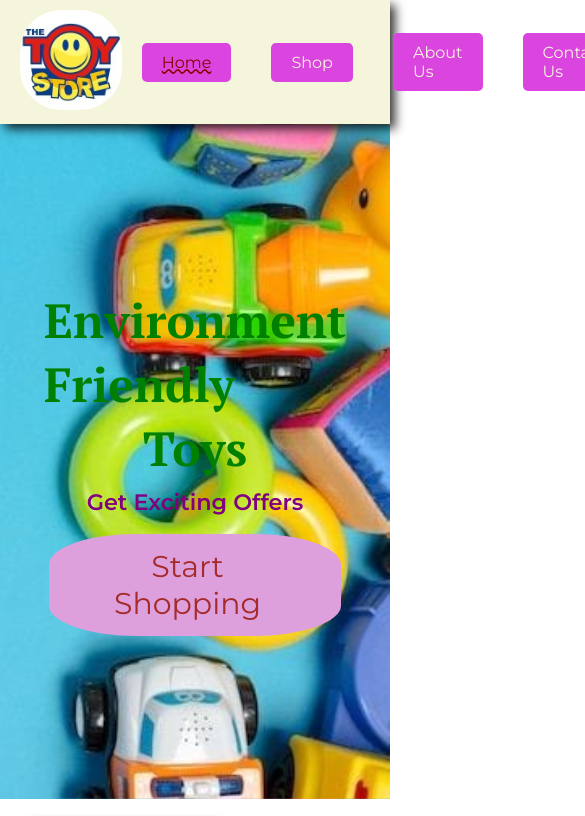
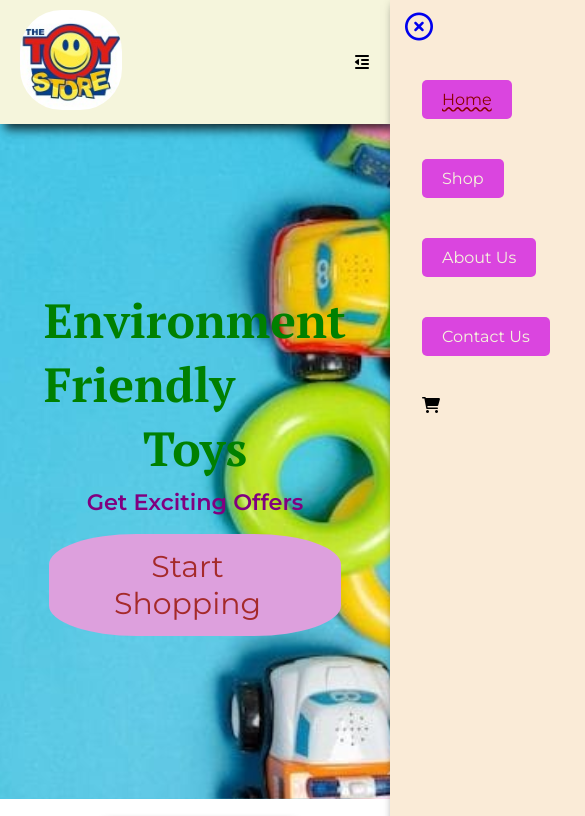
Before and after one commit to maiesha404/web-dev, a plain HTML site: page FinalProject/index.html in a window 390 px wide. Shown: the top 816 px of the page, 585 px wide, since content can reach past the window. Drawn offline with Linux system fonts and the light colour scheme.

Commit message:
Add files via upload

```diff
--- a/FinalProject/index.html
+++ b/FinalProject/index.html
@@ -13,13 +13,18 @@
         <a href="#"> <img src="/images/logo.jpg" class="LOGO" alt="LOGO"> </a>
 
         <div>
-            <ul class="nav-bar">
+            <ul id="nav-bar">
                 <li><a class="active" href="index.html">Home</a></li>
                 <li><a href="shop.html">Shop</a></li>
                 <li><a href="about.html">About Us</a></li>
                 <li><a href="contact.html">Contact Us</a></li>
                 <li><i class="fa-solid fa-cart-shopping"></i></a></li>
+                <a href="#" id="back"><i class="fa-regular fa-circle-xmark"></i></a>
             </ul>
+        </div>
+
+        <div id="nav">
+            <i id="bar" class="fas fa-outdent"></i>
         </div>
     </section>
 
--- a/FinalProject/script.js
+++ b/FinalProject/script.js
@@ -0,0 +1,15 @@
+const back = document.getElementById('back');
+const bar = document.getElementById('bar');
+const nav = document.getElementById('nav-bar')
+
+if (bar) {
+    bar.addEventListener('click', () => {
+        nav.classList.add('active')
+    })
+}
+
+if (back) {
+    back.addEventListener('click', () => {
+        nav.classList.remove('active')
+    })
+}
--- a/FinalProject/style.css
+++ b/FinalProject/style.css
@@ -15,7 +15,8 @@
     align-items: center;
     justify-content: space-between;
     background-color: beige;
-    box-shadow: 5px 5px 10px rgba(0, 0, 0, 0.8);    z-index: 999;
+    box-shadow: 5px 5px 10px rgba(0, 0, 0, 0.8);
+    z-index: 999;
     position: sticky;
     top:0;
 }
@@ -23,16 +24,16 @@
     height: 100px;
     border-radius: 41%;
 }
-.nav-bar {
+#nav-bar {
     display: flex;
     align-items: center;
     justify-content: center;
 }
-.nav-bar li {
+#nav-bar li {
     list-style: none;
     padding: 20px;
 }
-.nav-bar li a {
+#nav-bar li a {
     display: inline-block;
     padding: 10px 20px;
     background-color: #da45df;
@@ -41,10 +42,17 @@
     border-radius: 5px;
     transition: background 0.3s;
 }
-.nav-bar li a:hover,.nav-bar li a.active {
+#nav-bar li a:hover ,#nav-bar li a.active {
     color:darkred;
     text-decoration: underline;
     text-decoration-style: wavy;
+}
+#nav {
+    display: none;
+    align-items: center;
+}
+#back {
+    display: none;
 }
 
 
@@ -58,7 +66,7 @@
     height: 80vh;
     background-position: top 30% right 0;
     background-size: cover;
-    padding: 70px;
+    padding: 0 70px;
 }
 #main1 h1 {
     font-family: "PT Serif", serif;
@@ -194,7 +202,6 @@ footer a:hover {
 }
 
 
-
 h1 {
     font-size: 3rem;
     font-weight: 800;
@@ -216,3 +223,48 @@ h5 {
     font-weight: 400;
     color: #1d1d1d;
 }
+
+@media (max-width: 768px) {
+
+    #nav-bar {
+        display: flex;
+        flex-direction: column;
+        align-items: flex-start;
+        justify-content: flex-start;
+        position: fixed;
+        top:0;
+        transition: 0.3s;
+        right:-300px;
+        height: 100vh;
+        width:300px;
+        background-color: antiquewhite;
+        box-shadow: 5px 5px 10px rgba(0, 0, 0, 0.8);
+        padding: 60px 0 0 12px;
+    }
+    #back {
+        position: absolute;
+        font-size: 28px;
+        top: 10px;
+        left: 15px;
+        display: initial;
+    }
+
+    #nav-bar.active{
+        right: 0px;
+    }
+
+    #nav {
+        display: flex;
+        align-items: center;
+    }
+
+    #main1 {
+        height: 80vh;
+        padding: 0 70px;
+        background-position: top 25% right 25%;
+    }
+
+    #main2 {
+        justify-content: center;
+    }
+}
```
